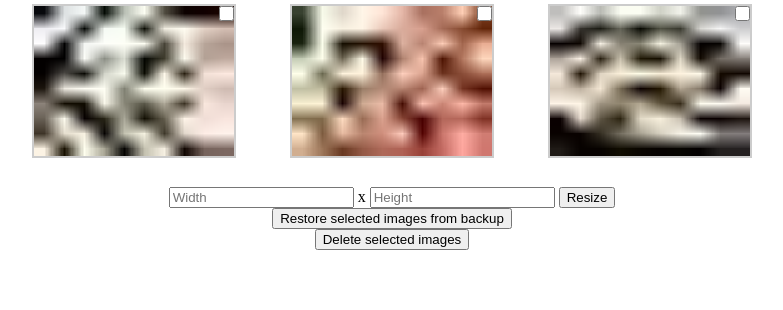
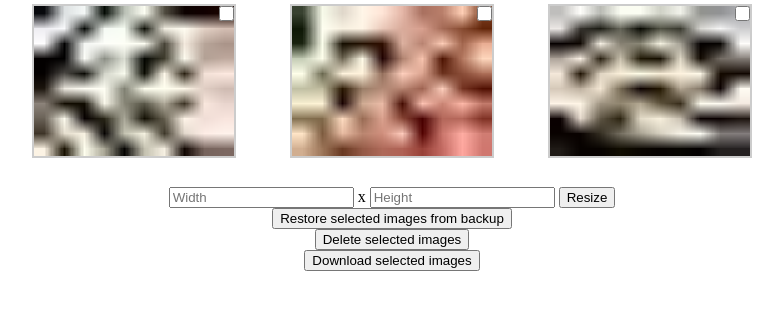
Before and after one commit to yadav1aryan/smartrez, a Django app: page /smartrez/pizza/gallery_l/ in a window 1280 px wide. Shown: the part 301-611 px from the top of the page, without its empty margins (248-1031 px from the left). Run offline with Django 3.2, Linux system fonts and the light colour scheme; data comes from the database, SQL or seed files in the repository; some libraries are stand-ins or nearby versions.

Commit message:
added download view

```diff
--- a/smartrez/templates/smartrez/gallery.html
+++ b/smartrez/templates/smartrez/gallery.html
@@ -63,6 +63,11 @@ html {
 <input type="hidden" name = "delete" id="delete" value="" size="40"/>
 <input id="deletebut" type="submit" value="Delete selected images" class="btn btn-info">
 </form>
+<form action="{% url 'smartrez:download' query.term %}" method = "post">
+{% csrf_token %}
+<input type="hidden" name = "download" id="download" value="" size="40"/>
+<input id="downloadbut" type="submit" value="Download selected images" class="btn btn-info">
+</form>
 <script>
 $(document).ready(function(){
   console.log('ready');
@@ -106,6 +111,15 @@ $('#deletebut').on('click', function() {
    }
    });
    });
+$('#downloadbut').on('click', function() {
+   $('.main img').each(function() {
+    console.log($(this).attr('src'));
+    if($(this).parent().hasClass('sel') == true) {
+    var prevact = $('#download').val();
+    $('#download').val(prevact + $(this).attr('value') + ',');
+   }
+   });
+   });
 });
 </script>
 </body>
--- a/smartrez/templates/smartrez/index.html
+++ b/smartrez/templates/smartrez/index.html
@@ -49,7 +49,6 @@
 <div ng-view class="col-xs-5">
 <h1>Gallery</h1>
 <form id = "gal" action="">
-{% csrf_token %}
 {% for query in querylist %}
 <div class='galopt'>
 <input type="radio" name="query" id="gallery{{forloop.counter}}" value="{{query}}" />
--- a/smartrez/urls.py
+++ b/smartrez/urls.py
@@ -9,5 +9,8 @@ url(r'^(?P<query_term>[\w\-]+)/$', views.results, name='results'),
 url(r'^(?P<query_term>[\w\-]+)/gallery/$', views.gallery, name='gallery'),
 url(r'^(?P<query_term>[\w\-]+)/gallery_l/$', views.gallery_l, name='gallery_l'),
 url(r'^q_create$', views.q_create, name='q_create'),
-url(r'^(?P<query_term>[\w\-]+)/resize/$', views.resize, name='resize')
+url(r'^(?P<query_term>[\w\-]+)/resize/$', views.resize, name='resize'),
+url(r'^(?P<query_term>[\w\-]+)/restore/$', views.restore, name='restore'),
+url(r'^(?P<query_term>[\w\-]+)/delete/$', views.delete, name='delete'),
+url(r'^(?P<query_term>[\w\-]+)/download/$', views.download, name='download')
 ] + static(settings.MEDIA_URL, document_root=settings.MEDIA_ROOT) #handles serving of media files from smartresize/media/q_results, so in teh webpage, /smartrez/media/ is actually .../smartresize/media/q_results/
--- a/smartrez/views.py
+++ b/smartrez/views.py
@@ -75,7 +75,6 @@ def delete(request, query_term):
     return HttpResponse(template.render(context, request))
 def resize(request, query_term): #resize function
  query = get_object_or_404(SearchQuery, term=query_term)  # get query
- ziph = zipfile.ZipFile(settings.MEDIA_ROOT + query_term + '.zip', 'w', zipfile.ZIP_DEFLATED)
  filestring = request.POST['act_img'] #get their selected images from POST
  filelist = filestring.split(',') #JS on the gallry page adds filename then a comma
  editlist = filelist [:-1] # last comma is a stray comma so remove last entry resulting from strip
@@ -90,10 +89,6 @@ def resize(request, query_term): #resize function
   threaddict[counter].start()
  for key in threaddict.keys(): #wait for all threads to finish
   threaddict[key].join()
-
- # for file in filelist:
- #         ziph.write(settings.MEDIA_ROOT + query_term +'/' +file, basename(settings.MEDIA_ROOT + query_term +'/' +file))
- # ziph.close() #this stuff is to be put into a download view
  print(filelist)
  template = loader.get_template('smartrez/gallery.html')
  context = {'query' : query, 'filelist' : filelist, 'time' : int(round(time.time()))} #sending list of filenames back to gallery so it can load pictures
@@ -120,3 +115,17 @@ def gallery_l(request, query_term): #gallery loader view
     template = loader.get_template('smartrez/gallery.html')
     context = {'query' : query, 'filelist' : filelist, 'time' : int(round(time.time()))}
     return HttpResponse(template.render(context, request))
+def download(request, query_term):
+    query = get_object_or_404(SearchQuery, term=query_term)
+    filestring = request.POST['download'] #same as the act img in resize
+    filelist = filestring.split(',')
+    filelist = filelist[:-1]
+    ziph = zipfile.ZipFile(settings.MEDIA_ROOT + query_term +'/' + 'edited_' +query_term + '.zip', 'w', zipfile.ZIP_DEFLATED)
+    zipo = zipfile.ZipFile(settings.MEDIA_ROOT + query_term +'/' + 'original_' +query_term + '.zip', 'w', zipfile.ZIP_DEFLATED)
+    for file in filelist:
+        ziph.write(settings.MEDIA_ROOT + query_term +'/edited/' +file, basename(settings.MEDIA_ROOT + query_term +'/edited/' +file))
+        zipo.write(settings.MEDIA_ROOT + query_term + '/base/' + file,basename(settings.MEDIA_ROOT + query_term + '/base/' + file))
+    ziph.close() #this stuff is to be put into a download view
+    context = {'editedzipname' : 'edited_' + query_term + '.zip', 'query' : query,'originalzipname' : 'original_' + query_term + '.zip'}
+    template = loader.get_template('smartrez/resized.html')
+    return HttpResponse(template.render(context, request))
```
Also changed, not shown: smartrez/templates/smartrez/resized.html (+5 -8 lines).
